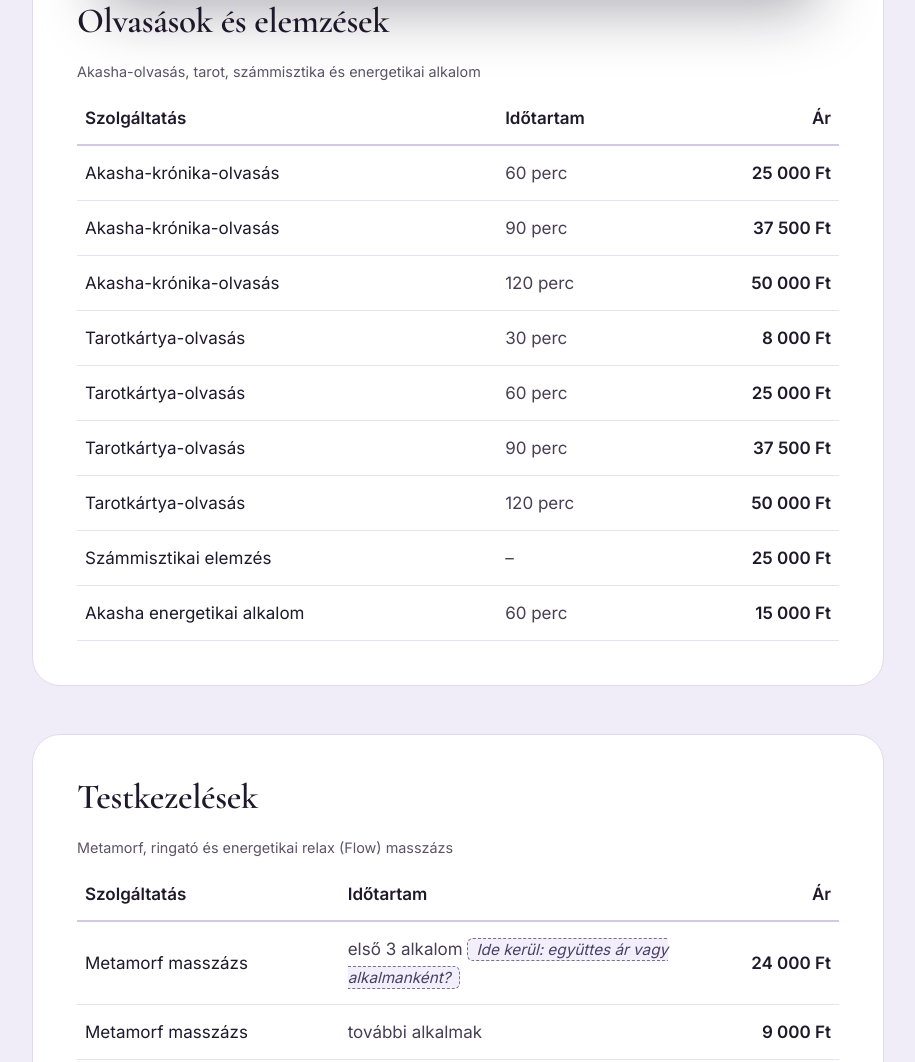
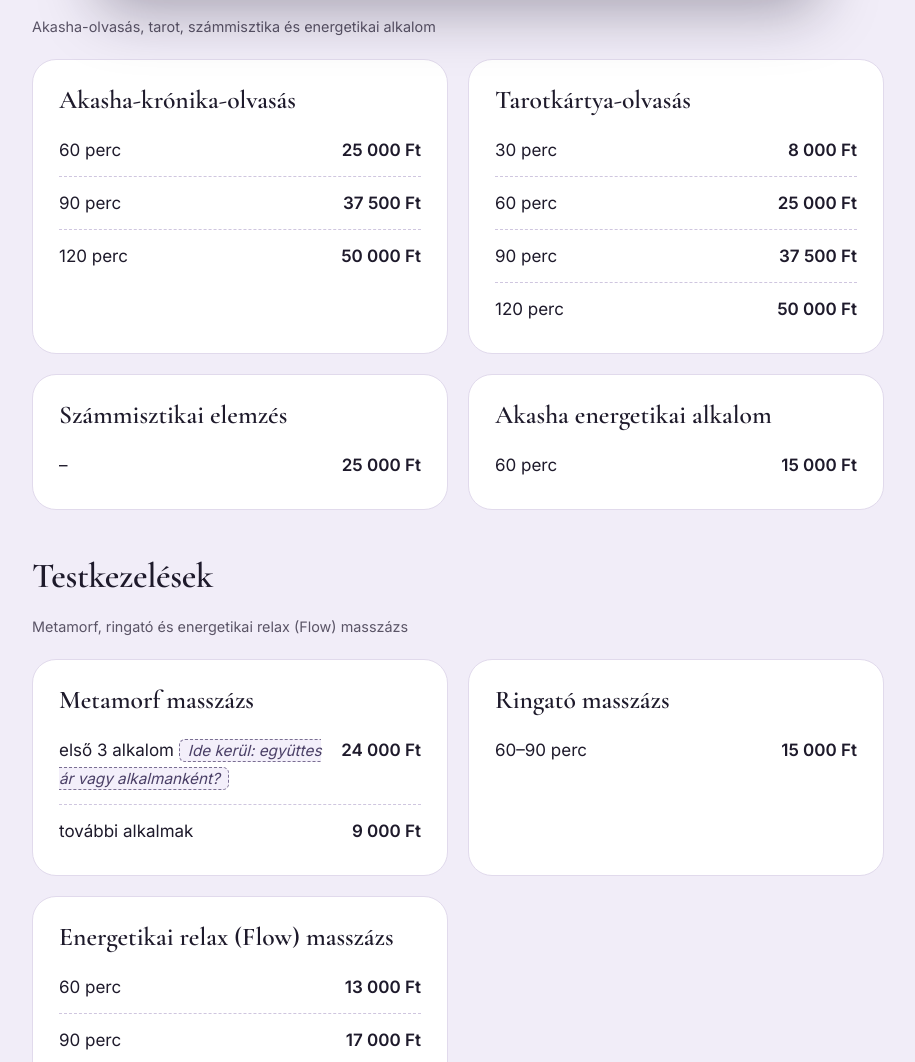
Before and after one commit to bagiramester/akasha-flow, a plain HTML site: page arlista.html in a window 1280 px wide. Shown: the part 798-1860 px from the top of the page, without its empty margins (182-1097 px from the left). Drawn offline with Linux system fonts and the light colour scheme.

Commit message:
Kártyás árlista

```diff
--- a/arlista.html
+++ b/arlista.html
@@ -43,9 +43,9 @@
 <main id="tartalom" tabindex="-1">
 <section class="page-hero"><svg class="ph-arcs" viewBox="0 0 1100 620" aria-hidden="true" focusable="false"><path d="M410 600 A140 140 0 0 1 690 600"/><path d="M330 600 A220 220 0 0 1 770 600"/><path d="M250 600 A300 300 0 0 1 850 600"/><path d="M170 600 A380 380 0 0 1 930 600"/><path d="M90 600 A460 460 0 0 1 1010 600"/><path d="M10 600 A540 540 0 0 1 1090 600"/></svg><div class="wrap"><div class="page-hero-text"><p class="kicker light">Árlista</p><h1>Áraink</h1><p class="lead">Az árak forintban, alkalmanként értendők, kivéve ahol más szerepel (a metamorf masszázs első három alkalma és a Lélekív csomag). <span class="fill">Ide kerül: adózási megjegyzés, például: alanyi adómentes / az árak az áfát tartalmazzák</span></p></div><div class="reveal" style="flex:1 1 300px;max-width:400px"><div class="arch"><img src="assets/img/tea-s.webp" srcset="assets/img/tea-s.webp 1000w, assets/img/tea-l.webp 2000w" sizes="(max-width: 900px) 80vw, 400px" width="1000" height="558" alt="Gőzölgő teáscsésze, gyertya és levendula" loading="lazy" decoding="async"></div></div></div></section>
 <div class="wrap narrow stack-lg" style="padding-top:72px;padding-bottom:96px">
-<section class="panel stack" style="gap:20px" aria-labelledby="t0"><h2 id="t0" style="font-size:2.2rem">Olvasások és elemzések</h2>
-<div class="table-box" tabindex="0" role="region" aria-label="Olvasások és elemzések árai"><table><caption>Akasha-olvasás, tarot, számmisztika és energetikai alkalom</caption><thead><tr><th scope="col">Szolgáltatás</th><th scope="col">Időtartam</th><th scope="col">Ár</th></tr></thead><tbody><tr><td>Akasha-krónika-olvasás</td><td>60 perc</td><td>25 000 Ft</td></tr><tr><td>Akasha-krónika-olvasás</td><td>90 perc</td><td>37 500 Ft</td></tr><tr><td>Akasha-krónika-olvasás</td><td>120 perc</td><td>50 000 Ft</td></tr><tr><td>Tarotkártya-olvasás</td><td>30 perc</td><td>8 000 Ft</td></tr><tr><td>Tarotkártya-olvasás</td><td>60 perc</td><td>25 000 Ft</td></tr><tr><td>Tarotkártya-olvasás</td><td>90 perc</td><td>37 500 Ft</td></tr><tr><td>Tarotkártya-olvasás</td><td>120 perc</td><td>50 000 Ft</td></tr><tr><td>Számmisztikai elemzés</td><td>–</td><td>25 000 Ft</td></tr><tr><td>Akasha energetikai alkalom</td><td>60 perc</td><td>15 000 Ft</td></tr></tbody></table></div></section><section class="panel stack" style="gap:20px" aria-labelledby="t1"><h2 id="t1" style="font-size:2.2rem">Testkezelések</h2>
-<div class="table-box" tabindex="0" role="region" aria-label="Testkezelések árai"><table><caption>Metamorf, ringató és energetikai relax (Flow) masszázs</caption><thead><tr><th scope="col">Szolgáltatás</th><th scope="col">Időtartam</th><th scope="col">Ár</th></tr></thead><tbody><tr><td>Metamorf masszázs</td><td>első 3 alkalom <span class="fill">Ide kerül: együttes ár vagy alkalmanként?</span></td><td>24 000 Ft</td></tr><tr><td>Metamorf masszázs</td><td>további alkalmak</td><td>9 000 Ft</td></tr><tr><td>Ringató masszázs</td><td>60–90 perc</td><td>15 000 Ft</td></tr><tr><td>Energetikai relax (Flow) masszázs</td><td>60 perc</td><td>13 000 Ft</td></tr><tr><td>Energetikai relax (Flow) masszázs</td><td>90 perc</td><td>17 000 Ft</td></tr><tr><td>Energetikai relax (Flow) masszázs</td><td>120 perc</td><td>24 000 Ft</td></tr></tbody></table></div></section>
+<section class="stack" style="gap:20px" aria-labelledby="t0"><h2 id="t0" style="font-size:2.2rem">Olvasások és elemzések</h2><p class="muted small">Akasha-olvasás, tarot, számmisztika és energetikai alkalom</p>
+<div class="price-cards"><article class="price-card"><h3>Akasha-krónika-olvasás</h3><ul class="plist"><li><span>60 perc</span><b>25 000 Ft</b></li><li><span>90 perc</span><b>37 500 Ft</b></li><li><span>120 perc</span><b>50 000 Ft</b></li></ul></article><article class="price-card"><h3>Tarotkártya-olvasás</h3><ul class="plist"><li><span>30 perc</span><b>8 000 Ft</b></li><li><span>60 perc</span><b>25 000 Ft</b></li><li><span>90 perc</span><b>37 500 Ft</b></li><li><span>120 perc</span><b>50 000 Ft</b></li></ul></article><article class="price-card"><h3>Számmisztikai elemzés</h3><ul class="plist"><li><span>–</span><b>25 000 Ft</b></li></ul></article><article class="price-card"><h3>Akasha energetikai alkalom</h3><ul class="plist"><li><span>60 perc</span><b>15 000 Ft</b></li></ul></article></div></section><section class="stack" style="gap:20px" aria-labelledby="t1"><h2 id="t1" style="font-size:2.2rem">Testkezelések</h2><p class="muted small">Metamorf, ringató és energetikai relax (Flow) masszázs</p>
+<div class="price-cards"><article class="price-card"><h3>Metamorf masszázs</h3><ul class="plist"><li><span>első 3 alkalom <span class="fill">Ide kerül: együttes ár vagy alkalmanként?</span></span><b>24 000 Ft</b></li><li><span>további alkalmak</span><b>9 000 Ft</b></li></ul></article><article class="price-card"><h3>Ringató masszázs</h3><ul class="plist"><li><span>60–90 perc</span><b>15 000 Ft</b></li></ul></article><article class="price-card"><h3>Energetikai relax (Flow) masszázs</h3><ul class="plist"><li><span>60 perc</span><b>13 000 Ft</b></li><li><span>90 perc</span><b>17 000 Ft</b></li><li><span>120 perc</span><b>24 000 Ft</b></li></ul></article></div></section>
 <section class="panel stack" aria-labelledby="t-egyeb"><h2 id="t-egyeb" style="font-size:2.2rem">Access-kezelések és coaching</h2><p style="color:var(--text)">Access Bars® és Access Facelift® (Marcsi): <span class="fill">Ide kerül: ár, ha a kínálatban maradnak</span></p><p style="color:var(--text)">Life és business coaching (Judit): <span class="fill">Ide kerül: időtartam és ár</span></p></section>
 <section class="dark panel" style="border-radius:28px;display:flex;flex-wrap:wrap;gap:24px;align-items:center;justify-content:space-between"><div class="stack" style="flex:999 1 340px"><p class="kicker">Fej és test együtt</p><h2 style="font-size:2.2rem">Lélekív csomag</h2><p>Akasha-olvasás (60 perc) és energetikai masszázs (60 perc). A két alkalom külön foglalva 38 000 Ft. Utalványként is kérhető.</p></div><div class="stack" style="flex:1 1 200px;align-items:flex-start"><p class="offer-price" style="font-size:3.2rem">34 000 Ft</p><a class="btn btn-amber" href="kapcsolat.html#foglalas">Foglalok</a></div></section>
 <div class="stack small" style="gap:10px;color:var(--text)"><p><strong style="color:var(--ink)">Lemondás: </strong><span class="fill">Ide kerül: lemondási szabály, például díjmentes lemondás 24 órával előtte</span></p><p><strong style="color:var(--ink)">Fizetés: </strong><span class="fill">Ide kerül: készpénz, bankkártya vagy átutalás</span></p><p>Szolgáltatásaink önismereti és relaxációs célúak. Nem gyógyító eljárások, és nem helyettesítik az orvosi, pszichológiai vagy pszichiátriai ellátást.</p></div>
```
